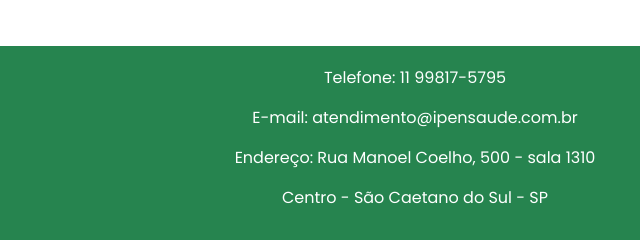
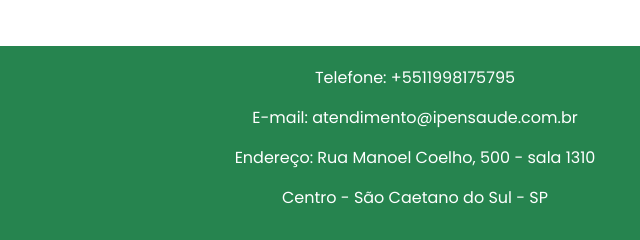
Before and after one commit to YuriBragaJR/IPEN-SAUDE, a plain HTML site: page index.html in a window 1280 px wide. Shown: the part 1497-1737 px from the top of the page, 84-724 px from the left. Drawn offline with nearby package versions, Linux system fonts and the light colour scheme; a web font is replaced by a local one.

Commit message:
Atualizar o index.html

```diff
--- a/index.html
+++ b/index.html
@@ -96,7 +96,7 @@
     <!-- rodapé -->
     <footer class="d-md-flex gap-5 justify-content-center align-items-center text-center text-md-left ">
         <div>
-            <p>Telefone: 11 99817-5795</p>
+            <p>Telefone: +5511998175795</p>
             <p>E-mail: atendimento@ipensaude.com.br</p>
             <p>Endereço: Rua Manoel Coelho, 500 - sala 1310</p>
             <p>Centro - São Caetano do Sul - SP</p>
```
